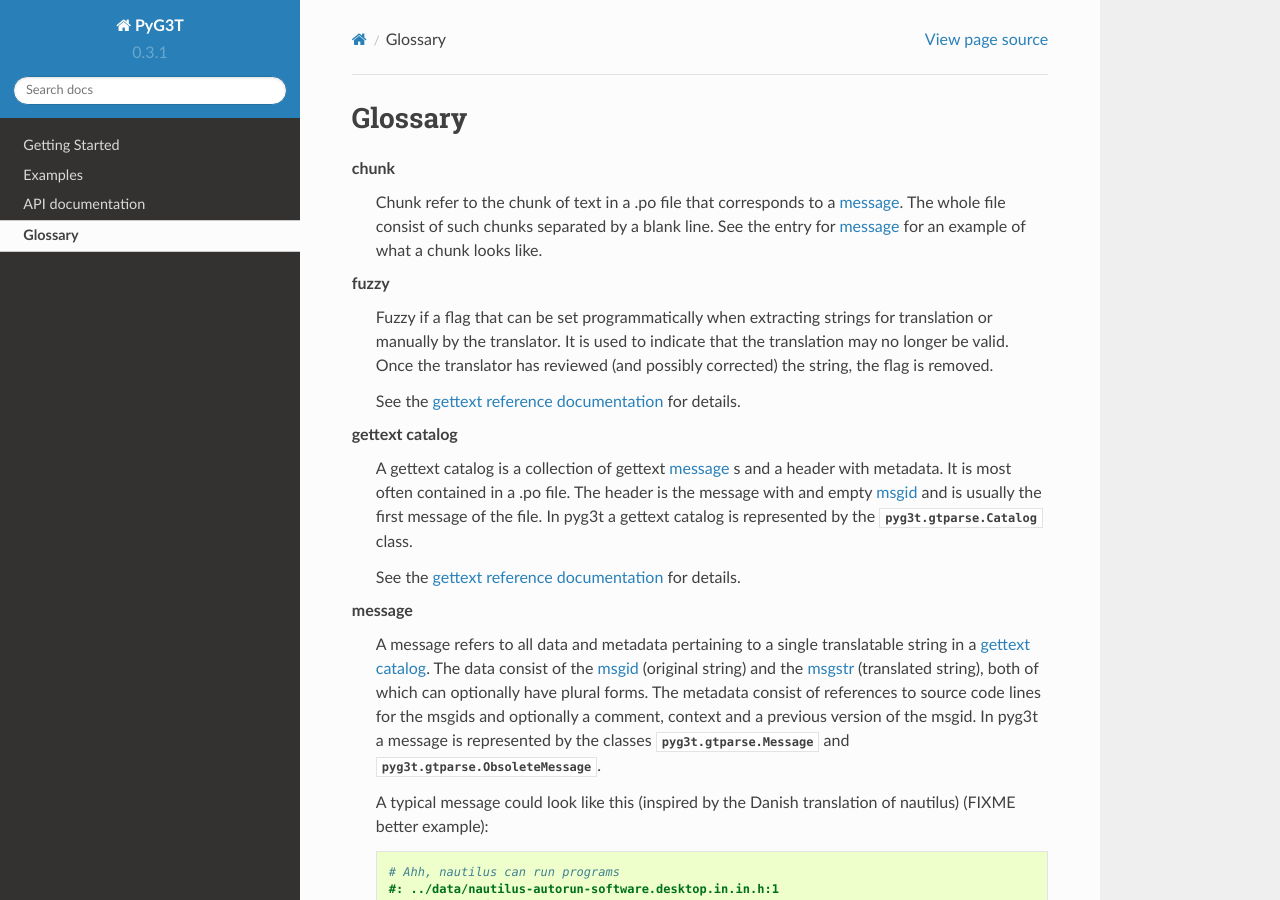
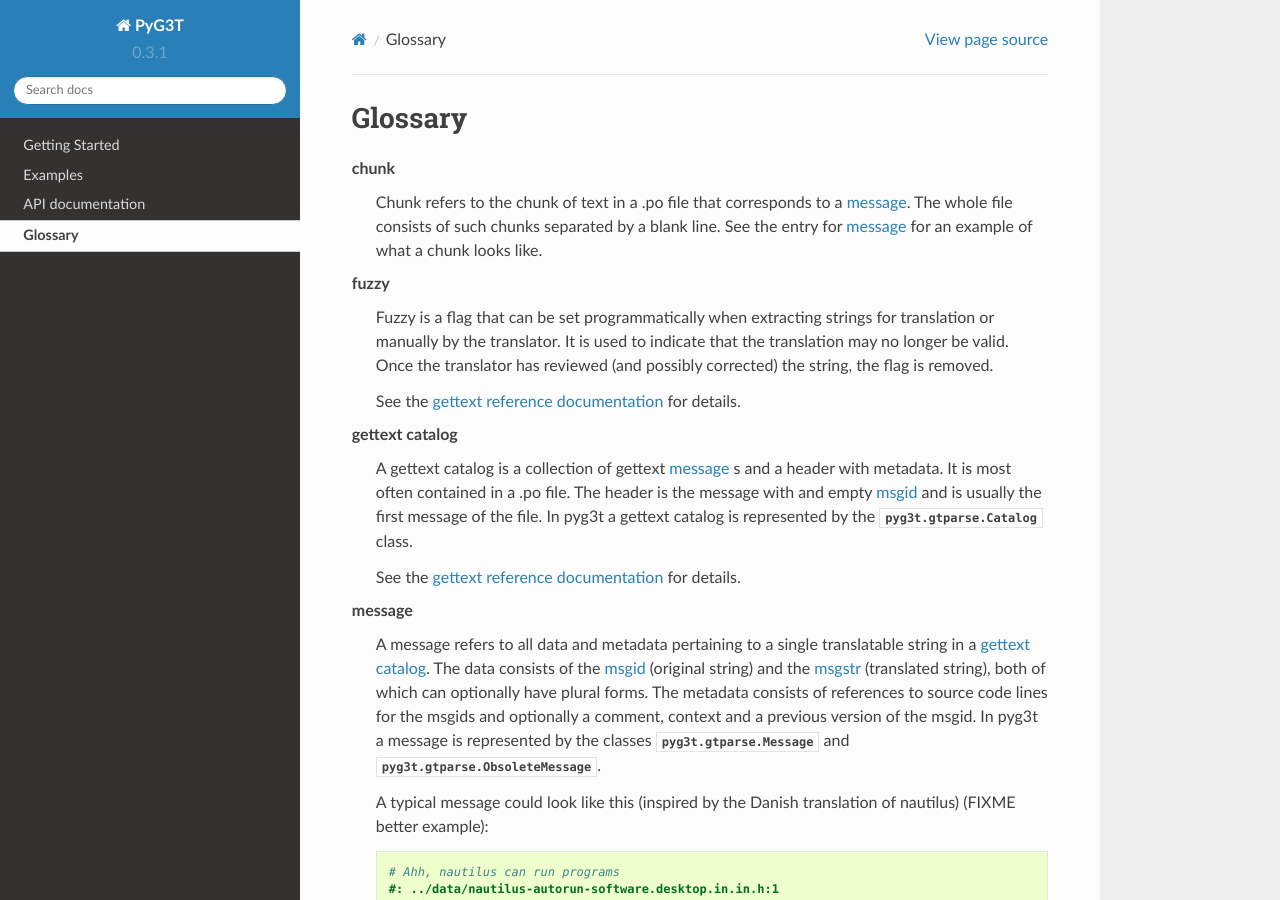
Before and after one commit to pyg3t/pyg3t, a Sphinx documentation site: the page built from doc/glossary.rst, in a window 1280 px wide and 900 px high. Built offline with Sphinx 7.4.7 and the Read the Docs theme 2.0.0, drawn with Linux system fonts in a browser that asks for light colours.

Commit message:
Grammar fixes for documentation

```diff
--- a/doc/glossary.rst
+++ b/doc/glossary.rst
@@ -5,13 +5,13 @@ Glossary
    :sorted:
 
    chunk
-      Chunk refer to the chunk of text in a .po file that corresponds to a
-      :term:`message`. The whole file consist of such chunks separated by a
+      Chunk refers to the chunk of text in a .po file that corresponds to a
+      :term:`message`. The whole file consists of such chunks separated by a
       blank line. See the entry for :term:`message` for an example of what a
       chunk looks like.
 
    fuzzy
-      Fuzzy if a flag that can be set programmatically when extracting strings
+      Fuzzy is a flag that can be set programmatically when extracting strings
       for translation or manually by the translator. It is used to indicate
       that the translation may no longer be valid. Once the translator has
       reviewed (and possibly corrected) the string, the flag is removed.
@@ -34,13 +34,14 @@ Glossary
 
    message
       A message refers to all data and metadata pertaining to a single
-      translatable string in a :term:`gettext catalog`. The data consist of the
-      :term:`msgid` (original string) and the :term:`msgstr` (translated
-      string), both of which can optionally have plural forms. The metadata
-      consist of references to source code lines for the msgids and optionally
-      a comment, context and a previous version of the msgid. In pyg3t a
-      message is represented by the classes :py:class:`pyg3t.gtparse.Message`
-      and :py:class:`pyg3t.gtparse.ObsoleteMessage`.
+      translatable string in a :term:`gettext catalog`. The data
+      consists of the :term:`msgid` (original string) and the
+      :term:`msgstr` (translated string), both of which can optionally
+      have plural forms. The metadata consists of references to source
+      code lines for the msgids and optionally a comment, context and
+      a previous version of the msgid. In pyg3t a message is
+      represented by the classes :py:class:`pyg3t.gtparse.Message` and
+      :py:class:`pyg3t.gtparse.ObsoleteMessage`.
 
       A typical message could look like this (inspired by the Danish translation
       of nautilus) (FIXME better example):
```
